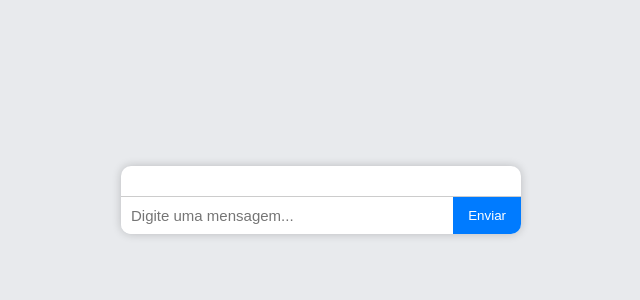
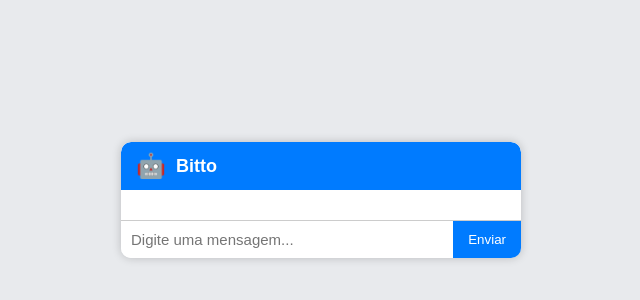
Before and after one commit to breno525/Fixoo, a plain HTML site: page fixoo/chatbot.html in a window 1280 px wide. Shown: the part 200-500 px from the top of the page, without its empty margins (319-959 px from the left). Drawn offline with Linux system fonts and the light colour scheme.

Commit message:
Update chatbot.html

```diff
--- a/fixoo/chatbot.html
+++ b/fixoo/chatbot.html
@@ -8,7 +8,17 @@
 </head>
 <body>
   <div class="chat-container">
+
+    <!-- Cabeçalho do chat com emoji e nome -->
+    <div class="chat-header">
+      <span class="chat-emoji">🤖</span>
+      <span class="chat-name">Bitto</span>
+    </div>
+
+    <!-- Caixa de mensagens -->
     <div class="chat-box" id="chat-box"></div>
+
+    <!-- Input de envio -->
     <div class="chat-input">
       <input type="text" id="user-input" placeholder="Digite uma mensagem...">
       <button onclick="sendMessage()">Enviar</button>
```
